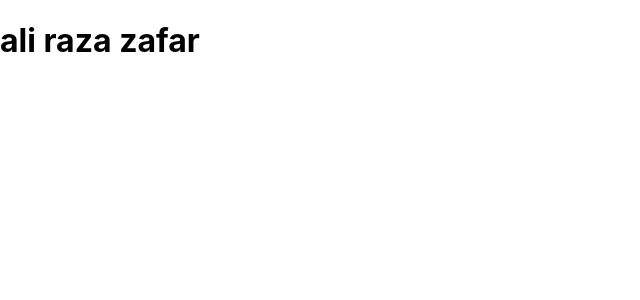
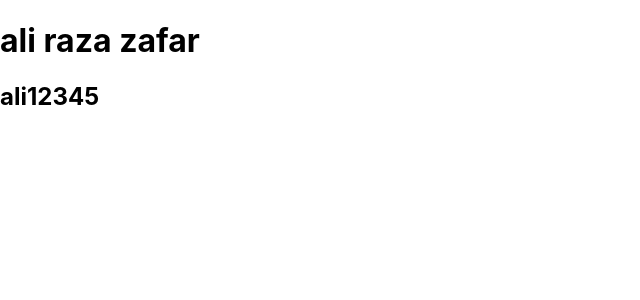
Before and after one commit to Alizafar11/bootmyapp2-app, a React (Create React App) app: page / in a window 1280 px wide. Shown: the top 300 px of the page, without its empty margins (0-640 px from the left). Built offline with nearby package versions, Linux system fonts and the light colour scheme.

Commit message:
Update App.js

```diff
--- a/src/App.js
+++ b/src/App.js
@@ -6,6 +6,8 @@ function App() {
   return (
     <div >
       <h1>ali raza zafar</h1>
+      <h2>ali12345</h2>
+
 
     </div>
   );
```
